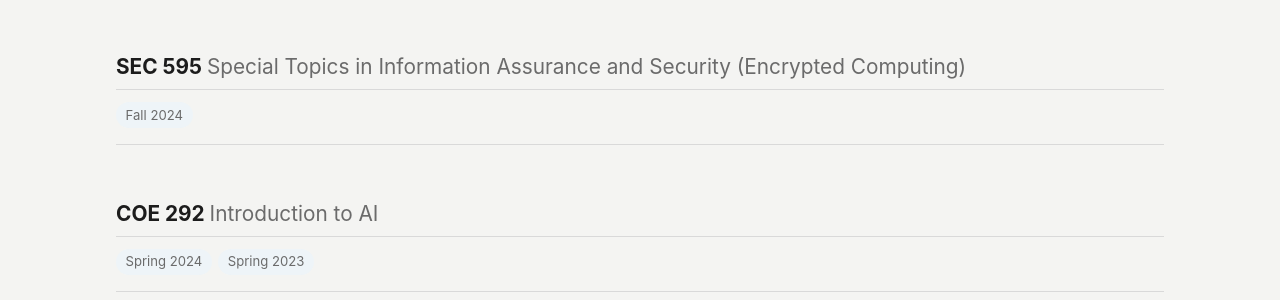
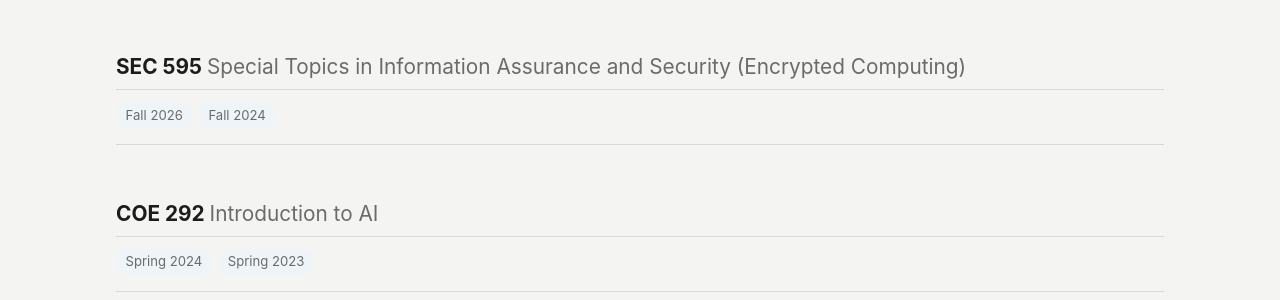
Before and after one commit to mfelemban/mfelemban.github.io, a Jekyll site: the page built from courses.html, in a window 1280 px wide. Shown: the part 165-465 px from the top of the page. Built offline with Jekyll 4.4.1, drawn with Linux system fonts in a browser that asks for light colours.

Commit message:
Update courses.yml

```diff
--- a/_data/courses.yml
+++ b/_data/courses.yml
@@ -4,6 +4,7 @@
 - code: SEC 595
   title: Special Topics in Information Assurance and Security (Encrypted Computing)
   terms:
+    - Fall 2026
     - Fall 2024
 
 - code: COE 292
```
